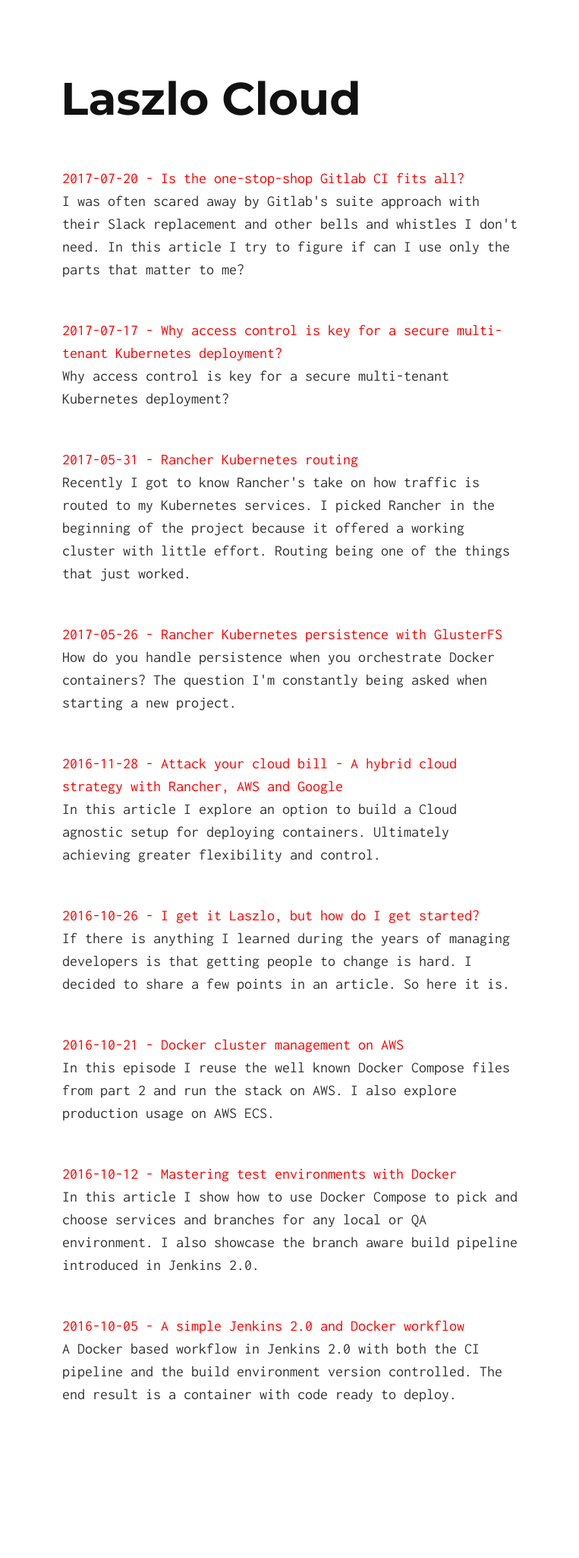
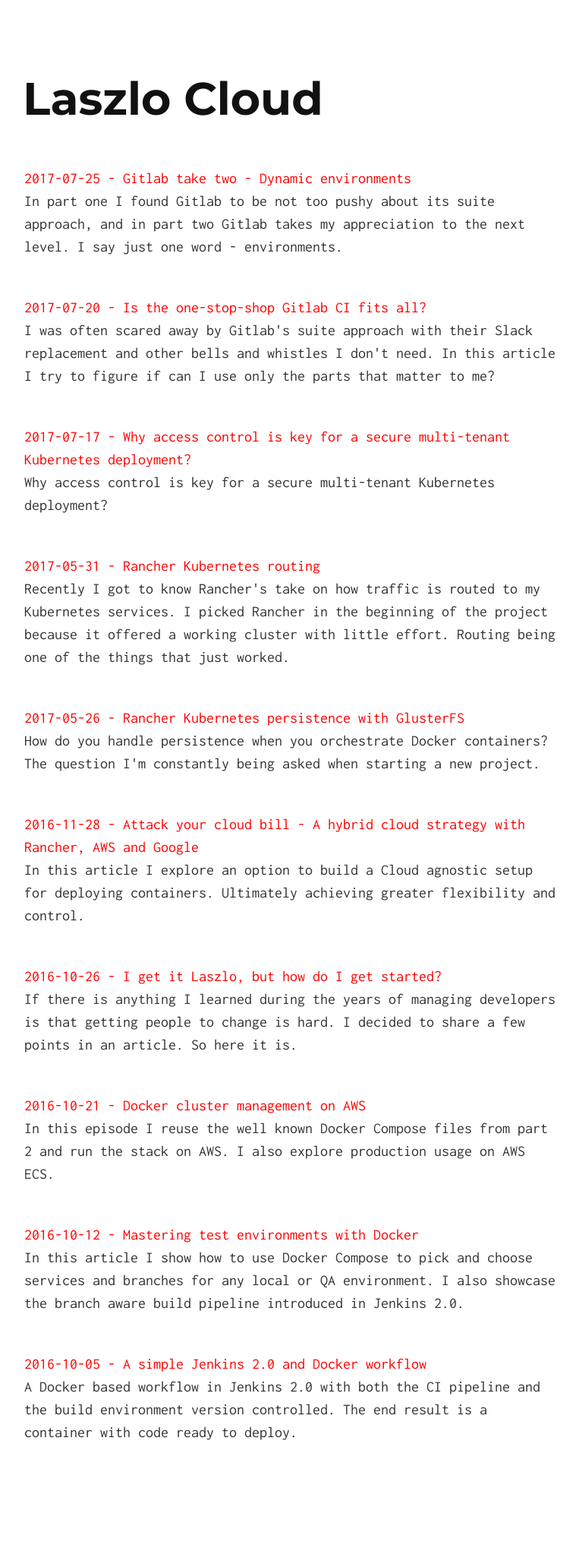
Before and after one commit to laszlocph/website, a Jekyll site: the page built from posts.md, in a window 1280 px wide. Shown: the whole page at 76% size, without its empty margins (258-1021 px from the left). Built offline with Jekyll 4.4.1, drawn with Linux system fonts in a browser that asks for light colours; nearby versions of some CDN libraries; before the commit the page ends 2000 px from its top, so only the background shows below that; some of the changed lines change nothing that is shown.

Commit message:
Gitlab take two

```diff
--- /dev/null
+++ b/_posts/2017-07-25-Gitlab-take-two-dynamic-environments .md
@@ -0,0 +1,119 @@
+---
+layout: default
+title: Gitlab take two - Dynamic environments
+image: images/gitlab.png
+link: /gitlab-take-two-dynamic-environments
+permalink: /gitlab-take-two-dynamic-environments
+excerpt: In part one I found Gitlab to be not too pushy about its suite approach, and in part two Gitlab takes my appreciation to the next level. I say just one word - environments.
+---
+
+## Gitlab take two - Dynamic Environments
+
+In part one I found Gitlab to be not too pushy about its suite approach, and its CI to work as advertised. In part two Gitlab takes my appreciation to the next level. I say just one word: environments.
+
+Rewinding a few weeks back, I rediscovered a concept so dear to me: review apps. Review apps are on-demand, throw away test environments. With properties that
+
+* encourage decoupling feature releases
+* enabling automated integration tests
+* reducing the mayhem on release day
+* eliminating the code cut-off completely
+
+I made this video back then to demonstrate the feature on Github - as you can see I was not giving in just yet to Gitlab.
+
+<br/>
+
+<iframe width="560" height="315" src="https://www.youtube.com/embed/ctXMNLg2rpk" frameborder="0" allowfullscreen></iframe>
+
+<br/>
+
+#### It takes one URL
+
+What happened in the video above behind the scenes is
+
+* On commit a CircleCI job was triggered
+* That job built the code and pushed the Docker image to the registry
+* CircleCI called a custom webhook I built to do the auto deploy to a dynamic environment
+* In that little Python endpoint I called the Rancher container orchestration system to deploy a new instance of the app with the just built image
+* Once it was deplyoed I used Github's [Status API](https://developer.github.com/v3/repos/statuses/){:target="_blank"} to report back the environment's URL
+
+While it was not a big task, it did take time to piece it together, and the UX of using the Status API for dynamic environments is not perfect, since it was not necessairily made for that.
+
+No surprise I was pumped to see the native support of Environments in Gitlab. Little did I know about the elegance of how Gitlab added the Environments feature.
+
+In essence they did what I did with Github: built in a place where the URL of the dynamic environment can be stored, plus featured the name value pairs (environment - access URL) in the right places on the UI. **Nothing prescribed, or built in.** Flexibility by design.
+
+#### How to dynamic environment?
+
+The bellow .gitlab-ci.yml may look familiar from part one.
+
+The additions I made to achieve the dynamic environments is the deploy_review stage.
+
+<script src="http://gist-it.appspot.com/https://github.com/laszlocph/todomvc-springboot-backend/blob/master/.gitlab-ci.yml"></script>
+
+<br/>
+
+The deploy_review stage as its name suggests deploys the images that were built in the build stage. Doing that with a simple curl to the Rancher container orchestration platform, with the stack definition in the payload.
+
+While the payload may seem criptic first sight, it is essentially passing a docker-compose definition to Rancher, with a few deployment specific meta information in the rancher-compose field.
+
+<br/>
+
+<script src="http://gist-it.appspot.com/https://github.com/laszlocph/todomvc-springboot-backend/blob/master/stack.json"></script>
+
+<br/>
+
+Besides defining the deployment step, the deploy_review stage contains a section about the environment itself: the key-value pair to define the environment name and its URL.
+
+<br/>
+
+<pre>
+environment:
+    name: review/$CI_COMMIT_REF_NAME
+    url: http://$CI_COMMIT_REF_NAME.cirescues.com
+</pre>
+
+<br/>
+
+And that's it. We use a special Gitlab variable to name the Environment as review/&lt;&lt;branchname&gt;&gt;, and Gitlab will show the environment on the UI. No need to predefine the environment in Gitlab. They are trully dynamic.
+
+#### Environments on the Gitlab UI
+
+This feature is only brilliant, because of how Gitlab integrates Environments to the UI. Environments prefixed with the same <prefix>/ are collapsable in the UI.
+![VPN](images/gitlab-envs.png)
+
+<br/>
+The environment link is shown both on the Environments screen (above) and on the PR details page as shown bellow.
+![Environment URL on MR view](images/environments_mr_review_app.png)
+
+<br/>
+Plus one can view the deployment history of an environment, redeploy or roll back if needed.
+![Deployment history](images/deployments_view.png)
+
+<br/>
+More on the features of environments in the [Gitlab documentation]{:target="_blank"}(https://docs.gitlab.com/ce/ci/environments.html).
+
+#### Host based routing
+
+While the .gitlab-ci.yml supports variables, there is a limitation that prevented me from doing the bare minimum for the dynamic environments - just launching a new environment on its own port; I had to set up proper host based routing for the environments in Rancher because of a [limitation](https://docs.gitlab.com/ce/ci/environments.html#limitations) in the usage of Gitlab variables.
+
+It's not the end of the world as instead of URLs like http://laszlo.cloud:xxxx I have now easy to remember URLs in the form of
+
+>http://&lt;&lt;branchname&gt;&gt;.laszlo.cloud
+
+It looks pretty cool.
+
+For that, I used Traefik, a modern reverse proxy where all my Rancher services automatically register. All I had to do is to deploy Traefik from the Rancher service catalog and set a few labels as described [here](http://rancher.com/traefik-active-load-balancer-on-rancher/).
+
+#### Closing thoughts
+
+It took some time until I found Gitlab's Dynamic Environments.
+
+I started the pursuit last fall in [Mastering test environments with Docker](/Mastering-test-environments-with-Docker){:target="_blank"} where I rolled with my own command line based solution. Then revistied the topic a month ago and hacked it together for Github. But I think I found the ultimate solution on how to bring together the Pull Requests and the matching Dynamic Environment under one UI.
+
+As for Gitlab, I'm sold. The simplicity of the Environments feature amaze me. Actually I'm thinking it's not too difficult for Github to follow the lead, nor anyone who wants to extend Github with a browser extension, [Refined Github](https://github.com/sindresorhus/refined-github){:target="_blank"} style.
+
+The Github suite did not enforce anything on me, I like that. This might change of course.
+
+They certainly want to make it easy for developers, and that may reach **magic** level. For example with their [autodeploy effort](https://docs.gitlab.com/ee/ci/autodeploy/index.html){:target="_blank"} where they want to infer the deployment method from the source code. In my experience its only an illusion until reality kicks in. Things are complex, hiding that for too long is not the right answer. Anyways, let's wait with the verdict on that one.
+
+Onwards!
--- a/_sass/_solo.scss
+++ b/_sass/_solo.scss
@@ -160,7 +160,7 @@
 }
 
 .container {
-  max-width: 30rem;
+  max-width: 35rem;
   margin: 0 auto;
   padding: 0 1rem;
 }
```
Also changed, not shown: images/deployments_view.png (added), images/environments_mr_review_app.png (added), images/gitlab-envs.png (added).
